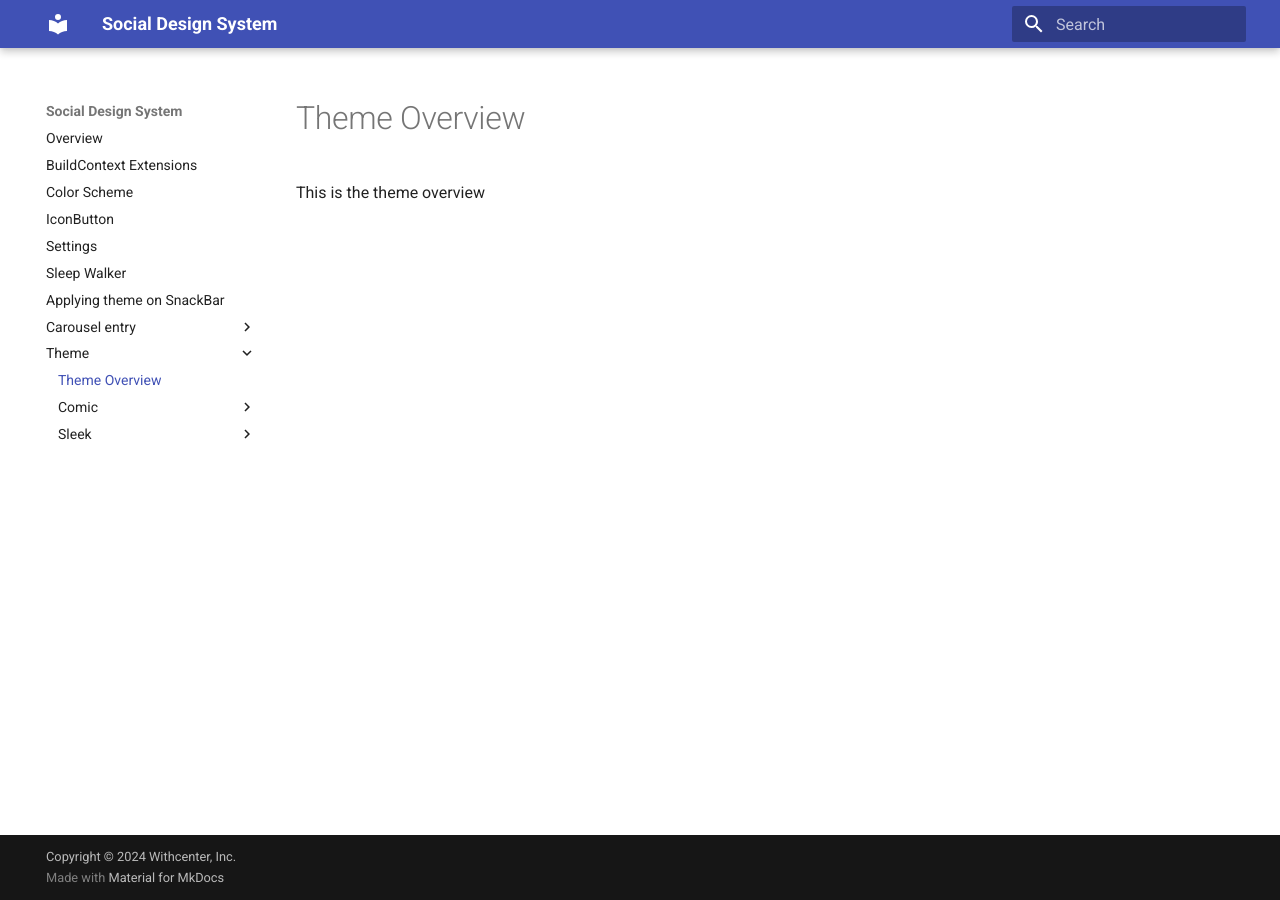
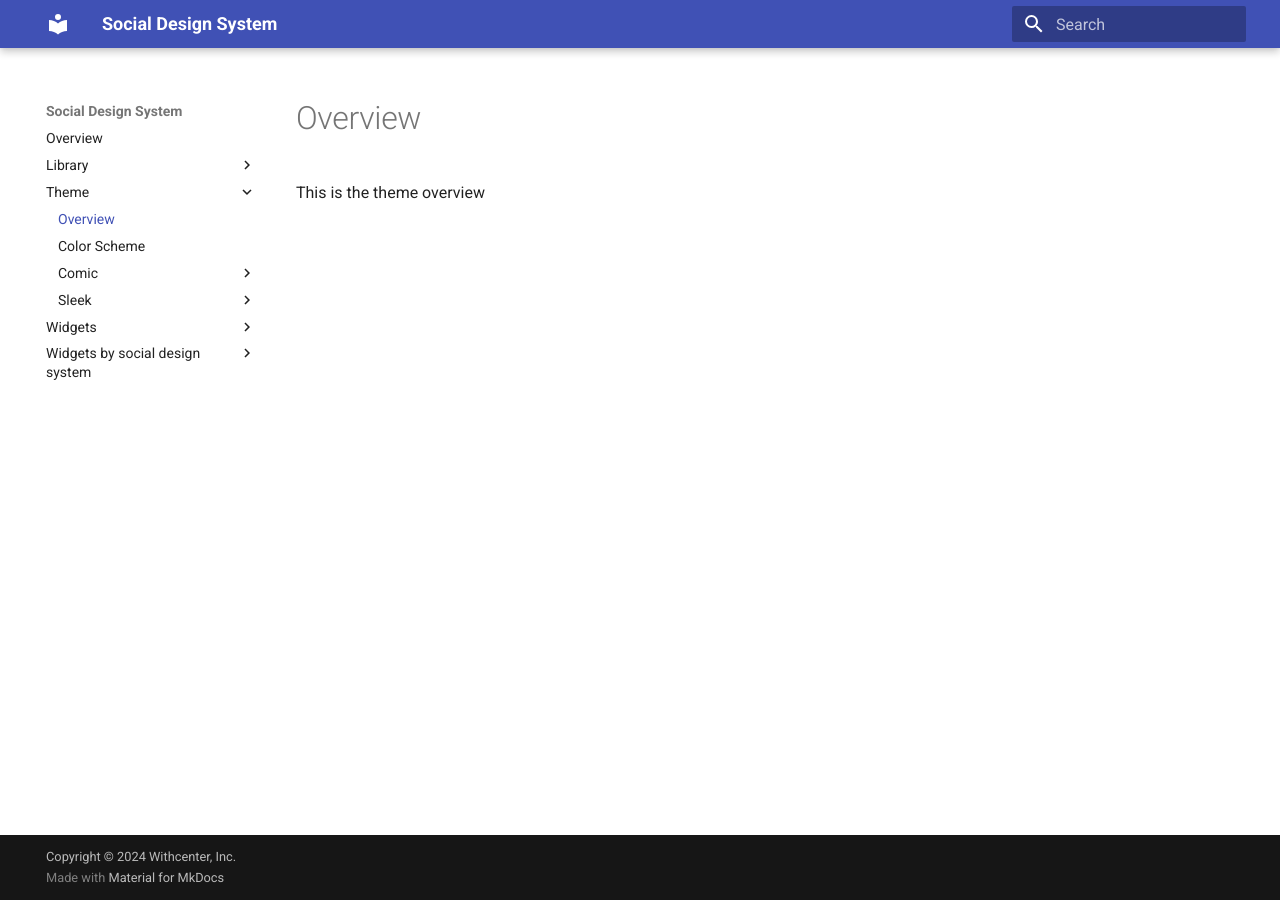
Before and after one commit to thruthesky/easy_design_system_backup_2024_09_24, an MkDocs documentation site: the page built from docs/theme/index.md, in a window 1280 px wide. Built offline with MkDocs 1.6.1 and Material for MkDocs 9.7.7, drawn with Linux system fonts in a browser that asks for light colours.

Commit message:
update docs

```diff
--- a/docs/theme/theme_overview.md
+++ b/docs/theme/index.md
@@ -1,3 +1,3 @@
-# Theme Overview
+# Overview
 
 This is the theme overview
--- /dev/null
+++ b/docs/widgets_by_social_design_system/index.md
@@ -0,0 +1,3 @@
+# Overview
+
+In this chapter, custom widgets from social design system are introduced.
```
Also changed, not shown: README.md (+8 -0 lines), docs/widgets/card.md (added, +3 -0 lines), docs/widgets/index.md (added, +3 -0 lines), docs/library/build_context_extension.md (renamed from docs/build_context_extension.md), docs/theme/color_scheme.md (renamed from docs/color_scheme.md), docs/widgets/icon_button.md (renamed from docs/icon_button.md), docs/widgets/snackbar.md (renamed from docs/snackbar.md), docs/widgets_by_social_design_system/carousel_entry/0-carouse_entry_overview.md (renamed from docs/carousel_entry/0-carouse_entry_overview.md), docs/widgets_by_social_design_system/carousel_entry/basic_carousel_entry.md (renamed from docs/carousel_entry/basic_carousel_entry.md), docs/widgets_by_social_design_system/carousel_entry/round_carousel_entry.md (renamed from docs/carousel_entry/round_carousel_entry.md), docs/widgets_by_social_design_system/carousel_entry/wave_carousel_entry.md (renamed from docs/carousel_entry/wave_carousel_entry.md), docs/widgets_by_social_design_system/settings.md (renamed from docs/settings.md), docs/widgets_by_social_design_system/sleep_walker.md (renamed from docs/sleep_walker.md), 1 other file.
